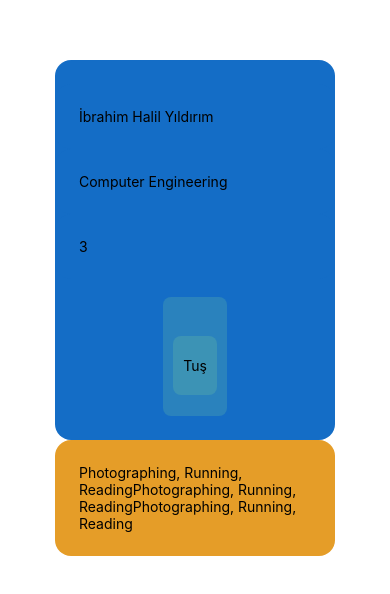
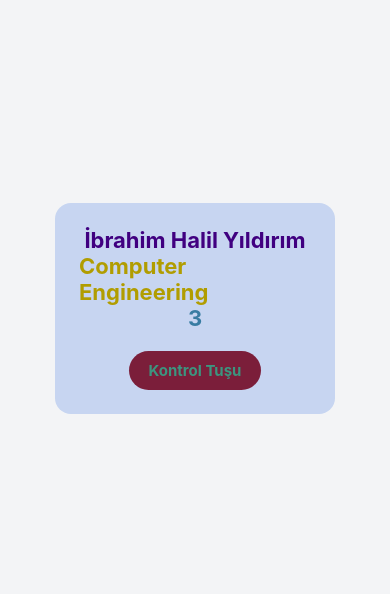
Before and after one commit to ibrahimhalilyildirim/Mobil-Uygulama-Geli-tirme, a React Native app in the folder IlkMobilUygulamam/: screen / in a window 390 px wide. Shown: the part 114-708 px from the top of the page. Built offline with nearby package versions, Linux system fonts and the light colour scheme.

Commit message:
5.6
Birinci haftanın ödevi cilalandı.

```diff
--- a/IlkMobilUygulamam/App.tsx
+++ b/IlkMobilUygulamam/App.tsx
@@ -1,4 +1,4 @@
-// // Çalıştırmak için npx expo start
+// // Çalıştırmak için cd IlkMobilUygulamam ve ardından npx expo start
 
 
 // import { StyleSheet, Text, View} from 'react-native';
@@ -20,7 +20,7 @@
 //   title: {
 //     fontSize: 25,
 //     color: `#222`,
-//     fontWeight: `bold`
+//     fontWeight: ``
 //   }
 // });
 
@@ -326,61 +326,221 @@
 // Layout'ta FlexBox kullanılmalıdır.
 // margin, padding ve borderRadius property'leri kullanılmalıdır.
 
+// import {Pressable, StyleSheet, Text, View} from "react-native";
+
+// const student = {
+//   name: "İbrahim Halil Yıldırım",
+//   department: "Computer Engineering",
+//   grade: 3,
+//   interests: ["Photographing,", " Running,", " Reading"]
+// }
+
+// const interestsFinal = student.interests.map(interests => student.interests);
+
+// export default function App(){
+//   return(
+//     <View style = {styles.container}>
+//       <View style = {styles.infoCard}>
+//         <Text style = {styles.infoCard}>{student.name}</Text>
+//         <Text style = {styles.infoCard}>{student.department}</Text>
+//         <Text style = {styles.infoCard}>{student.grade}</Text>
+//         <Pressable
+//           style={styles.button}
+//           onPress={() => console.log("Tuşa basıldı.")}
+//         >
+//           <Text style = {styles.button}>Tuş</Text>
+//         </Pressable>
+//       </View>
+//         <Text style = {styles.interestsCard}>{interestsFinal}</Text>
+//     </View>
+//   );
+// }
+// console.log(interestsFinal);
+// const styles = StyleSheet.create({
+//   container: {
+//     flex: 1, // Ekranın tamamını kaplar.
+//     justifyContent: "center", // Dikeyde merkezler.
+//     alignItems: "center" // Yatayda merkezler.
+//   },
+//   infoCard: {
+//     backgroundColor: "rgb(20, 109, 198)",
+//     width: 280,
+//     padding: 24,
+//     borderRadius: 16,
+//     alignItems: "center"
+//   },
+//   interestsCard: {
+//     backgroundColor: "rgb(229, 157, 40)",
+//     width: 280,
+//     padding: 24,
+//     borderRadius: 16,
+//     alignItems: "center"
+//   },
+//   button: {
+//     backgroundColor: "rgba(129, 216, 148, 0.2)",
+//     paddingVertical: 21,
+//     paddingHorizontal: 10,
+//     borderRadius: 8,
+//     marginTop: 18
+//   }
+// });
+
+
+// Ödev Güncel
+
+// import {Pressable, StyleSheet, Text, View} from "react-native";
+
+// const student = {
+//   name: "İbrahim Halil Yıldırım",
+//   department: "Computer Engineering",
+//   grade: 3
+// };
+
+// export default function App(){
+// return(
+//    <View style = {styles.container}>
+//     <View style = {styles.card}>
+//       <Text style = {styles.name}>{student.name}</Text>
+//       <Text style = {styles.info}>{student.department}</Text>
+//       <Text style = {styles.info}>{student.grade}.Sınıf</Text>
+
+//       <Pressable
+//         style = {styles.button}
+//         onPress = {() => console.log("Profil Görüntülendi.")}
+//       >
+//         <Text style = {styles.buttonText}>Profili Gör</Text>
+//       </Pressable>
+//     </View>
+//    </View>
+//  );
+// }
+
+// const styles = StyleSheet.create({
+//   container: {
+//     flex:1,
+//     backgroundColor: "#F3F4F6",
+//     justifyContent: "center",
+//     alignItems: "center"
+//   },
+
+//   card: {
+//     backgroundColor: "#FFFFFF",
+//     width: 280,
+//     padding: 24,
+//     borderRadius: 16,
+//     alignItems: "center"
+//   },
+//   name: {
+//     fontSize: 22,
+//     fontWeight: "bold",
+//     color: "#1F2937"
+//   },
+
+//   info: {
+//     fontSize: 15,
+//     color: "#4B5563",
+//     marginTop: 4
+//   },
+
+//   button: {
+//     backgroundColor: "#7B1E3A",
+//     paddingVertical: 10,
+//     paddingHorizontal: 20,
+//     borderRadius: 8,
+//     marginTop: 16
+//   },
+
+//   buttonText: {
+//     color: "#FFFFFF",
+//     fontSize: 15,
+//     fontWeight: "bold"
+//   }
+// });
+
+// const oldItems = [1,2,3];
+// const newItems = [...oldItems,4];
+// console.log(newItems);
+
+// Ödev Güncel Güncel.
+
 import {Pressable, StyleSheet, Text, View} from "react-native";
 
 const student = {
   name: "İbrahim Halil Yıldırım",
   department: "Computer Engineering",
   grade: 3,
-  interests: ["Photographing,", " Running,", " Reading"]
-}
+};
 
-const interestsFinal = student.interests.map(interests => student.interests);
+const interests = [
+  "Running",
+  "Photographing",
+  "Developing"
+]
 
 export default function App(){
-  return(
+  return (
     <View style = {styles.container}>
-      <View style = {styles.infoCard}>
-        <Text style = {styles.infoCard}>{student.name}</Text>
-        <Text style = {styles.infoCard}>{student.department}</Text>
-        <Text style = {styles.infoCard}>{student.grade}</Text>
+      <View style = {styles.card}>
+        <Text style = {styles.name}>{student.name}</Text>
+        <Text style = {styles.department}>{student.department}</Text>
+        <Text style = {styles.grade}>{student.grade}</Text>
+
         <Pressable
-          style={styles.button}
-          onPress={() => console.log("Tuşa basıldı.")}
+          style = {styles.button}
+          onPress = {() => console.log("Tuşa basıldı.")}
         >
-          <Text style = {styles.button}>Tuş</Text>
+          <Text style = {styles.buttonText}>Kontrol Tuşu</Text>
         </Pressable>
       </View>
-        <Text style = {styles.interestsCard}>{interestsFinal}</Text>
     </View>
   );
 }
-console.log(interestsFinal);
+
 const styles = StyleSheet.create({
   container: {
-    flex: 1, // Ekranın tamamını kaplar.
-    justifyContent: "center", // Dikeyde merkezler.
-    alignItems: "center" // Yatayda merkezler.
+    flex:1,
+    backgroundColor: "#F3F4F6",
+    justifyContent: "center",
+    alignItems: "center"
   },
-  infoCard: {
-    backgroundColor: "rgb(20, 109, 198)",
+
+  card: {
+    backgroundColor: "rgba(23, 89, 219, 0.2)",
     width: 280,
     padding: 24,
     borderRadius: 16,
     alignItems: "center"
   },
-  interestsCard: {
-    backgroundColor: "rgb(229, 157, 40)",
-    width: 280,
-    padding: 24,
-    borderRadius: 16,
-    alignItems: "center"
+
+  name: {
+    fontSize: 22,
+    fontWeight: "bold",
+    color: "rgb(64, 0, 128)"
   },
+
+  department: {
+    fontSize: 22,
+    fontWeight: "bold",
+    color: "rgb(177, 157, 0)"
+  },
+
+  grade: {
+    fontSize: 22,
+    fontWeight: "bold",
+    color: "rgba(30, 108, 148, 0.85)"
+  },
+
   button: {
-    backgroundColor: "rgba(129, 216, 148, 0.2)",
-    paddingVertical: 21,
-    paddingHorizontal: 10,
-    borderRadius: 8,
-    marginTop: 18
+    backgroundColor: "#7B1E3A",
+    paddingVertical: 10,
+    paddingHorizontal: 20,
+    borderRadius: 50,
+    marginTop: 20
+  },
+
+  buttonText: {
+    color: "rgba(19, 226, 171, 0.61)",
+    fontSize: 15,
+    fontWeight: "bold"
   }
 });
```
Also changed, not shown: 1 other file (tests, documents, lock files or other folders).
